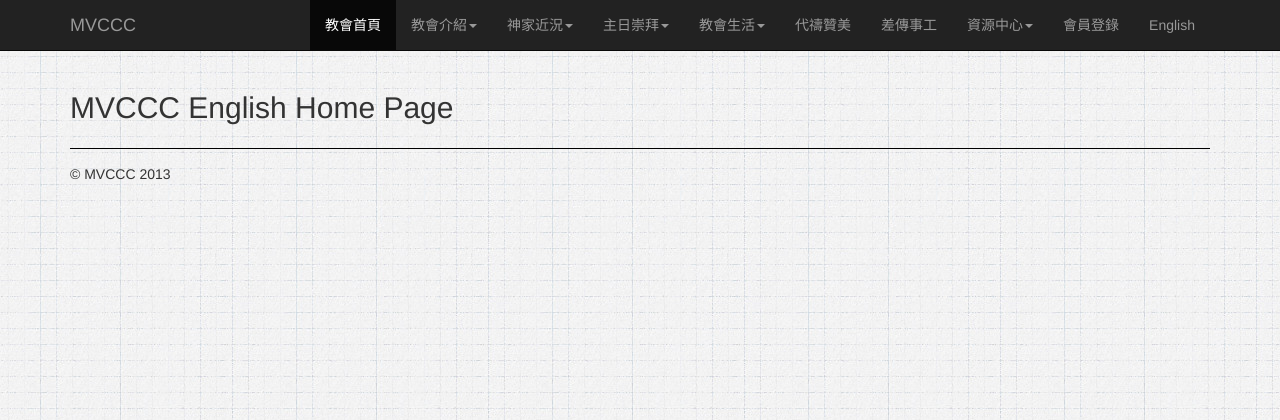
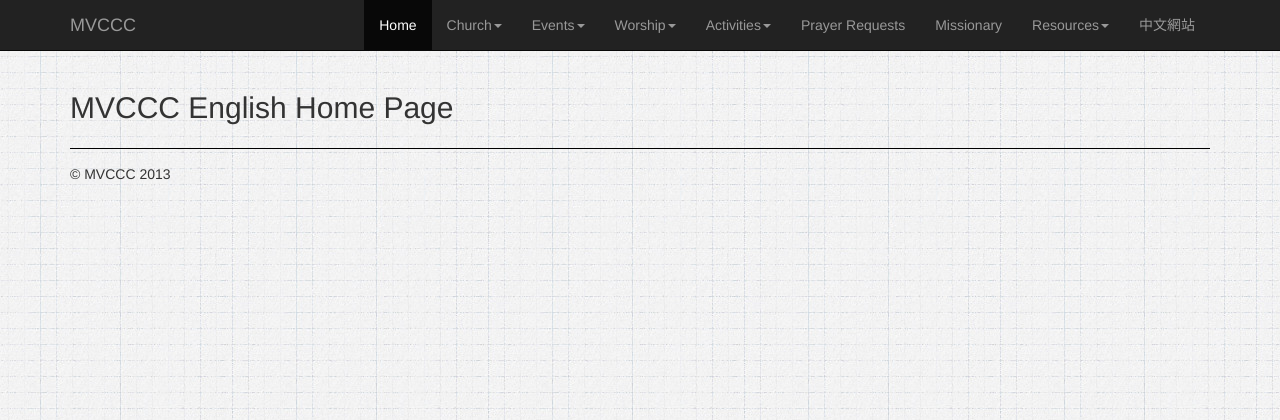
Before and after one commit to mvccc/XiaoLongBao, a CodeIgniter app: page /index.php/pages/index/en in a window 1280 px wide. Shown: the top 420 px of the page. Run offline with CodeIgniter, Linux system fonts and the light colour scheme.

Commit message:
english header, more pages.

```diff
--- a/application/controllers/pages.php
+++ b/application/controllers/pages.php
@@ -5,6 +5,10 @@
   */
 class Pages extends CI_Controller {
 
+  private function loadHeader($lang)
+  {
+    $this->load->view('templates/header_'.$lang);
+  }
 
 	/**
 	  * Loads default home page.
@@ -17,7 +21,7 @@ class Pages extends CI_Controller {
 			show_404();
 		}
 
-		$this->load->view('templates/header');
+		$this->loadHeader($lang);
 		$this->load->view($lang.'/index');
 		$this->load->view('templates/footer');
 	}
@@ -33,7 +37,7 @@ class Pages extends CI_Controller {
 			show_404();
 		}
 
-		$this->load->view('templates/header');
+		$this->loadHeader($lang);
 		$this->load->view($lang.'/churchInfo/'.$page);
 		$this->load->view('templates/footer');
 	}
@@ -53,7 +57,7 @@ class Pages extends CI_Controller {
 		$data['fellowships'] = $this->fellowship->get_fellowships();
 		$data['name'] = $this->fellowship->get_fellowship($name);
 
-		$this->load->view('templates/header');
+		$this->loadHeader($lang);
 		$this->load->view($lang.'/activities/fellowship', $data);
 		$this->load->view('templates/footer');
 	}
@@ -61,7 +65,7 @@ class Pages extends CI_Controller {
 	/**
 	  * Loads pages in church activities menu.
 	  */
-	public function activities($page = 'sundaySchoolKids', $lang = 'ch')
+	public function activities($page = 'sundaySchoolAdults', $lang = 'ch')
 	{
 		if ( ! file_exists('application/views/'.$lang.'/activities/'.$page.'.php'))
 		{
@@ -69,7 +73,7 @@ class Pages extends CI_Controller {
 			show_404();
 		}
 
-		$this->load->view('templates/header');
+		$this->loadHeader($lang);
 		$this->load->view($lang.'/activities/'.$page);
 		$this->load->view('templates/footer');
 	}
@@ -88,7 +92,7 @@ class Pages extends CI_Controller {
 		$this->load->model('missionary_model','missionary');
 		$data['missionaries'] = $this->missionary->get_missionaries();
 
-		$this->load->view('templates/header');
+		$this->loadHeader($lang);
 		$this->load->view($lang.'/missions', $data);
 		$this->load->view('templates/footer');
 	}
@@ -103,7 +107,7 @@ class Pages extends CI_Controller {
 			// Whoops, we don't have a page for that!
 			show_404();
 		}
-		$this->load->view('templates/header');
+		$this->loadHeader($lang);
 		$this->load->view($lang.'/loginPage/'.$page);
 		$this->load->view('templates/footer');
 	}
--- /dev/null
+++ b/application/views/en/activities/fellowship.php
@@ -0,0 +1,5 @@
+<div class="row">
+  <div class="col-lg-12 well">
+    <h2>Fellowship Page</h2>
+  </div>
+</div>
--- /dev/null
+++ b/application/views/en/activities/sundaySchoolAdults.php
@@ -0,0 +1,5 @@
+<div class="row">
+  <div class="col-lg-12 well">
+    <h2>Sunday School Adults Page</h2>
+  </div>
+</div>
--- /dev/null
+++ b/application/views/en/activities/sundaySchoolKids.php
@@ -0,0 +1,5 @@
+<div class="row">
+  <div class="col-lg-12 well">
+    <h2>Sunday School Kids Page</h2>
+  </div>
+</div>
--- /dev/null
+++ b/application/views/en/missions.php
@@ -0,0 +1,5 @@
+<div class="row">
+  <div class="col-lg-12 well">
+    <h2>Missions Page</h2>
+  </div>
+</div>
--- a/application/views/templates/header.php
+++ b/application/views/templates/header_ch.php
@@ -37,7 +37,7 @@
         </div>
         <div class="collapse navbar-collapse">
           <ul class="nav navbar-nav navbar-right">
-            <li class="active"><a href="<?php echo site_url(); ?>/pages">教會首頁</a></li>
+            <li class="active"><a href="<?php echo site_url(); ?>/pages/index">教會首頁</a></li>
             <li class="dropdown">
               <a href="#" class="dropdown-toggle" data-toggle="dropdown">教會介紹<b class="caret"></b></a>
               <ul class="dropdown-menu">
--- /dev/null
+++ b/application/views/templates/header_en.php
@@ -0,0 +1,99 @@
+<!DOCTYPE html>
+<html lang="en">
+  <head>
+    <meta charset="utf-8">
+    <meta name="viewport" content="width=device-width, initial-scale=1.0">
+    <meta name="description" content="">
+    <meta name="author" content="">
+    <meta name="keywords" content="mvccc,church, mountain view, 山景城中國基督教會, 教會">
+
+    <title>MVCCC ENGLISH</title>
+
+    <!-- Bootstrap core CSS -->
+    <link href="<?php echo base_url(); ?>assets/css/bootstrap.css" rel="stylesheet">
+    <!-- use below for release version -->
+    <!-- link href="<?php echo base_url(); ?>assets/css/bootstrap.min.css" rel="stylesheet" -->
+
+    <!-- Custom styles for this template -->
+    <link href="<?php echo base_url(); ?>assets/css/mvccc.css" rel="stylesheet">
+
+    <!-- HTML5 shim and Respond.js IE8 support of HTML5 elements and media queries -->
+    <!--[if lt IE 9]>
+      <script src="../../assets/js/html5shiv.js"></script>
+      <script src="../../assets/js/respond.min.js"></script>
+    <![endif]-->
+  </head>
+
+  <body>
+    <div class="navbar navbar-inverse navbar-static-top" role="navigation">
+      <div class="container">
+        <div class="navbar-header">
+          <button type="button" class="navbar-toggle" data-toggle="collapse" data-target=".navbar-collapse">
+            <span class="icon-bar"></span>
+            <span class="icon-bar"></span>
+            <span class="icon-bar"></span>
+          </button>
+          <a class="navbar-brand" href="#">MVCCC</a>
+        </div>
+        <div class="collapse navbar-collapse">
+          <ul class="nav navbar-nav navbar-right">
+            <li class="active"><a href="<?php echo site_url(); ?>/pages/index/en">Home</a></li>
+            <li class="dropdown">
+              <a href="#" class="dropdown-toggle" data-toggle="dropdown">Church<b class="caret"></b></a>
+              <ul class="dropdown-menu">
+                <li><a href="<?php echo site_url(); ?>/pages/church/introduction/en">Introduction</a></li>
+                <li><a href="<?php echo site_url(); ?>/pages/church/faith-statement/en">Faith Statement</a></li>
+                <li><a href="<?php echo site_url(); ?>/pages/church/bylaw/en">Constitution</a></li>
+                <li><a href="#">Pasters</a></li>
+                <li><a href="#">Departments</a></li>
+                <li><a href="#">Church History</a></li>
+                <li><a href="#">Contact Us</a></li>
+              </ul>
+            </li>
+            <li class="dropdown">
+              <a href="#" class="dropdown-toggle" data-toggle="dropdown">Events<b class="caret"></b></a>
+              <ul class="dropdown-menu">
+                <li><a href="#">News</a></li>
+                <li><a href="#">Upcoming Events</a></li>
+              </ul>
+            </li>
+            <li class="dropdown">
+              <a href="#" class="dropdown-toggle" data-toggle="dropdown">Worship<b class="caret"></b></a>
+              <ul class="dropdown-menu">
+                <li><a href="#">Sermon Videos</a></li>
+                <li><a href="#">Service Times</a></li>
+              </ul>
+            </li>
+            <li class="dropdown">
+              <a href="#" class="dropdown-toggle" data-toggle="dropdown">Activities<b class="caret"></b></a>
+              <ul class="dropdown-menu">
+                <li><a href="<?php echo site_url(); ?>/pages/fellowship/sister/en">Fellowships</a></li>
+                <li><a href="<?php echo site_url(); ?>/pages/activities/sundaySchoolAdults/en">Sunday Schools</a></li>
+                <li><a href="#">Choir</a></li>
+                <!--<li><a href="#">信仰討論</a></li>
+                <li><a href="#">禱告會</a></li>
+                <li><a href="#">預查</a></li> -->
+                <li><a href="#">AWANA</a></li>
+              </ul>
+            </li>
+            <li><a href="#">Prayer Requests</a></li>
+            <li><a href="<?php echo site_url(); ?>/pages/missions/en">Missionary</a></li>
+            <li class="dropdown">
+              <a href="#" class="dropdown-toggle" data-toggle="dropdown">Resources<b class="caret"></b></a>
+              <ul class="dropdown-menu">
+                <li><a href="#">Links</a></li>
+                <li><a href="#">Photos</a></li>
+                <li><a href="#">Videos</a></li>
+              </ul>
+            </li>
+
+            <!-- no login right now -->
+            <!--<li><a href="<?php echo site_url(); ?>/pages/login/loginpage/en">Login</a></li> -->
+
+            <li><a href="<?php echo site_url(); ?>/pages/index">中文網站</a></li>
+          </ul>
+        </div><!-- /.nav-collapse -->
+      </div><!-- /.container -->
+    </div><!-- /.navbar -->
+
+    <div class="container">
```
